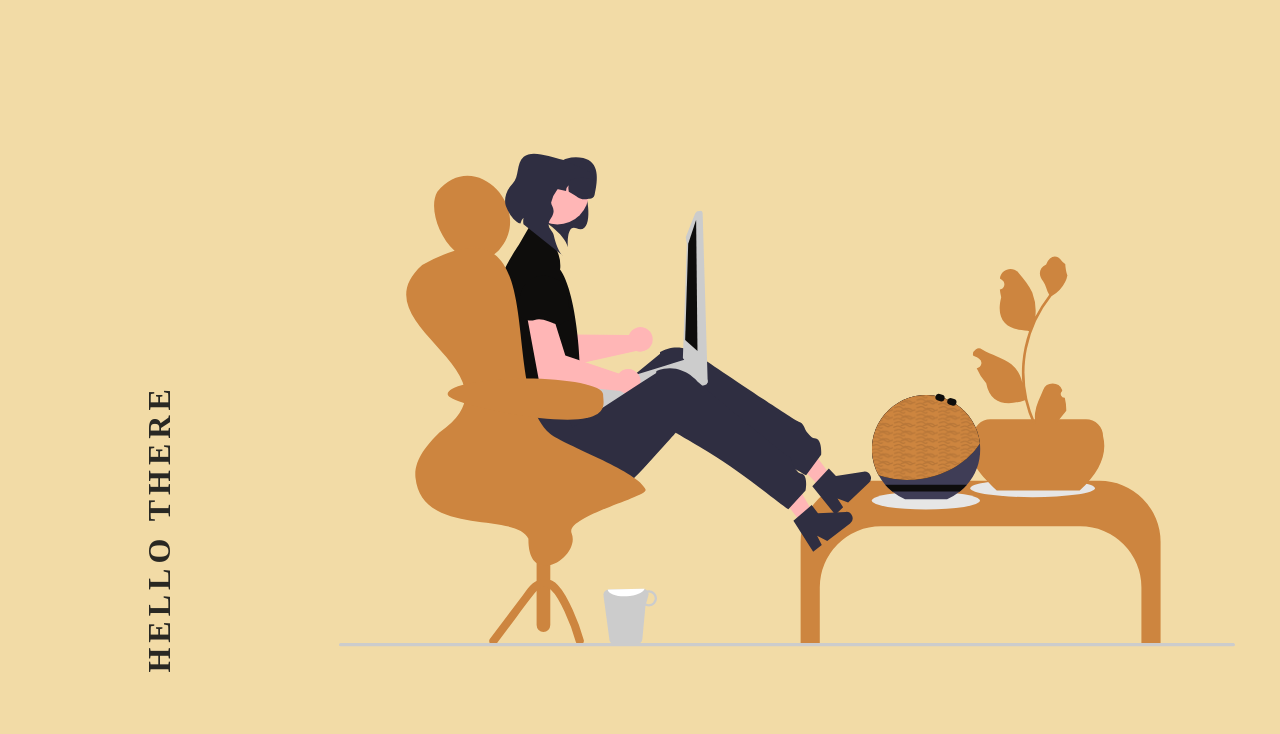
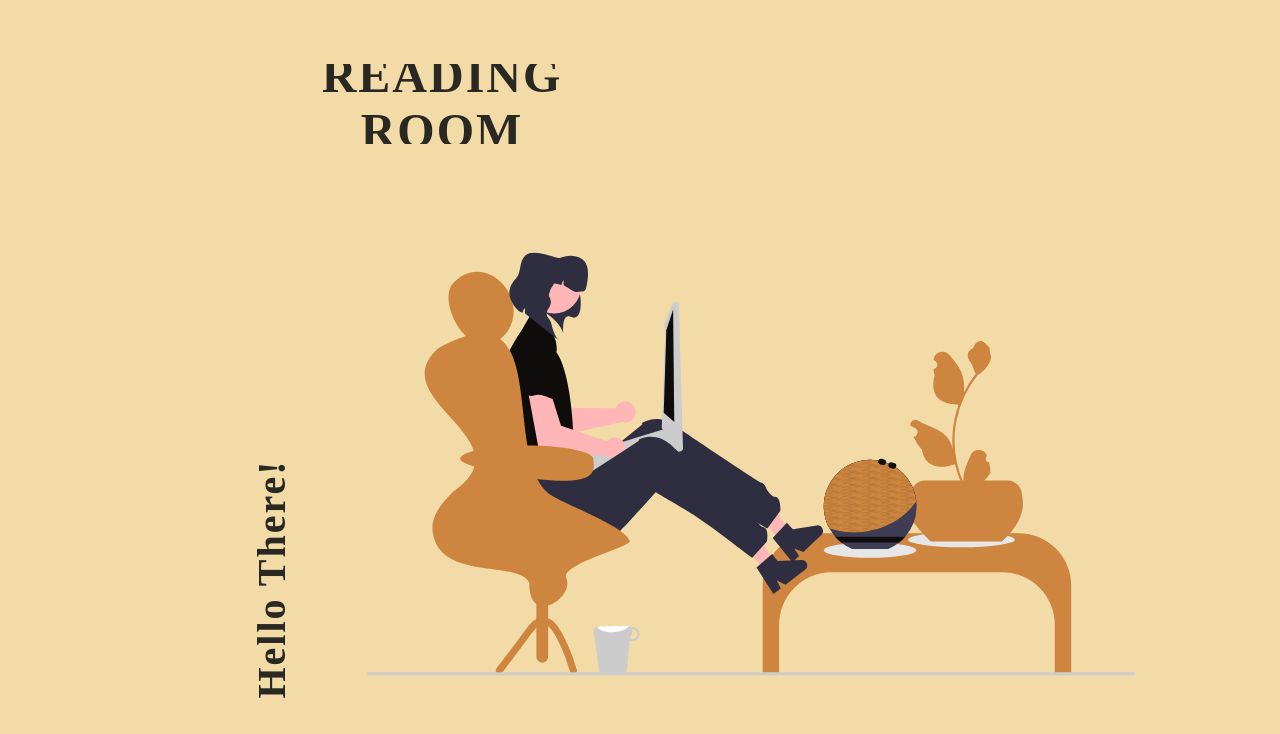
Before and after one commit to rohit-rajpurohit/react-gsap, a React (Create React App) app: page / in a window 1280 px wide. Shown: the top 734 px of the page. Built offline with nearby package versions, Linux system fonts and the light colour scheme.

Commit message:
add heading
add heading and animations in gsap timeline

```diff
--- a/src/App.scss
+++ b/src/App.scss
@@ -1,11 +1,46 @@
 $bg-col: #f2dba6;
 $bar-col: #292823;
+
+.heading {
+  position: relative;
+  overflow: hidden;
+  transform: rotate(180deg);
+  background-color: $bg-col;
+  width: max-content;
+  height: 10vh;
+  margin: 5% 0 auto 22%;
+  display: flex;
+  align-items: center;
+  justify-content: flex-start;
+  &:after {
+    position: absolute;
+    content: "";
+    width: 100%;
+    height: 100%;
+    background-color: $bar-col;
+    top: 0;
+    right: 0;
+  }
+  p {
+    width: 25vw;
+    margin: 0;
+    text-align: center;
+    font-size: 3rem;
+    font-weight: 700;
+    font-family: "Avenir";
+    letter-spacing: 2px;
+    padding: 2%;
+    color: $bg-col;
+    transform: rotate(-180deg);
+  }
+}
+
 .main {
   background-color: $bg-col;
   .container {
-    width: 100vw;
-    margin: 0;
-    height: 100vh;
+    width: 80vw;
+    margin: auto;
+    height: 80vh;
     display: flex;
     align-items: center;
     justify-content: flex-start;
@@ -13,11 +48,10 @@ $bar-col: #292823;
 }
 
 .img-container {
-  height: 65vh;
-  width: 70vw;
+  height: 60vh;
+  width: 60vw;
   position: relative;
   overflow: hidden;
-
   &:after {
     position: absolute;
     content: "";
@@ -28,34 +62,36 @@ $bar-col: #292823;
     right: 0;
   }
   img {
-    width: inherit;
-    height: inherit;
+    // background: red;
+    width: 100%;
+    height: 100%;
     margin: 0 auto;
   }
 }
+
 .text-container {
   position: relative;
   overflow: hidden;
   height: 10vh;
-  width: fit-content;
-  transform: rotate(90deg);
-  top: 16%;
-  padding: 0 2% 0 2%;
+  width: max-content;
+  transform: rotate(-90deg);
+  top: 18%;
   &:after {
     position: absolute;
     content: "";
     width: 100%;
     height: 100%;
     background: $bar-col;
+    // transform: translateX(-100%);
     top: 0;
     right: 0;
   }
   p {
-    font-size: 2rem;
+    width: max-content;
+    font-size: 2.5rem;
     font-weight: 700;
     font-family: "Avenir";
-    letter-spacing: 5px;
+    letter-spacing: 2px;
     color: $bg-col;
-    transform: rotate(-180deg);
   }
 }
--- a/src/components/view.js
+++ b/src/components/view.js
@@ -6,26 +6,41 @@ import "../App.scss";
 
 const View = () => {
   let container = useRef(null);
+  let head = useRef(null);
+  let text = useRef(null);
   let image = useRef(null);
-  let text = useRef(null);
   gsap.registerPlugin(CSSRulePlugin);
   let imageReveal = CSSRulePlugin.getRule(".img-container:after");
   let textReveal = CSSRulePlugin.getRule(".text-container:after");
+  let headReveal = CSSRulePlugin.getRule(".heading:after");
 
   let tl = gsap.timeline();
 
   useEffect(() => {
     tl.to(container, { css: { visibility: "visible" }, duration: 0 });
     tl.fromTo(
-      textReveal,
+      headReveal,
       { width: "0", ease: "power2.inOut", duration: 1.4 },
       { width: "100%", ease: "power2.inOut", duration: 1.4 }
     );
+    tl.fromTo(
+      textReveal,
+      { width: "0", ease: "power2.inOut", duration: 1.4 },
+      { width: "100%", ease: "power2.inOut", duration: 1.4, delay: -1.4 }
+    );
+    tl.to(head, { css: { color: "#292823" } });
     tl.to(text, { css: { color: "#292823" } });
+    tl.to(headReveal, {
+      width: "0%",
+      ease: "power2.inOut",
+      duration: 1.4,
+      css: { border: "2px solid " },
+    });
     tl.to(textReveal, {
       width: "0%",
       ease: "power2.inOut",
       duration: 1.4,
+      delay: -1.4,
       css: { border: "2px solid " },
     });
     tl.to(imageReveal, {
@@ -49,6 +64,16 @@ const View = () => {
   });
 
   return (
+    <>
+      <div className="heading">
+        <p
+          ref={(el) => {
+            head = el;
+          }}
+        >
+          READING ROOM
+        </p>
+      </div>
       <div className="main">
         <div className="container" ref={(el) => (container = el)}>
           <div className="text-container">
@@ -57,7 +82,7 @@ const View = () => {
                 text = el;
               }}
             >
-            HELLO THERE
+              Hello There!
             </p>
           </div>
           <div className="img-container">
@@ -71,6 +96,7 @@ const View = () => {
           </div>
         </div>
       </div>
+    </>
   );
 };
 
```
Lines whose indentation alone changed are shown as unchanged.
